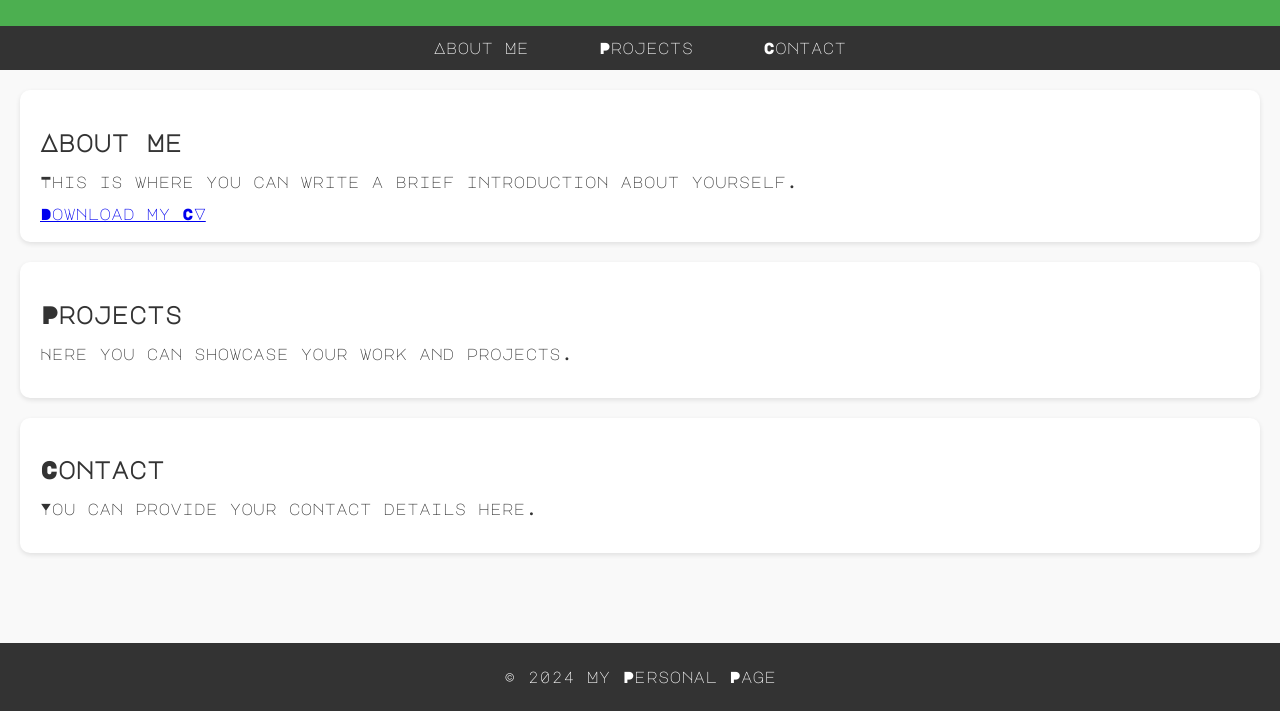
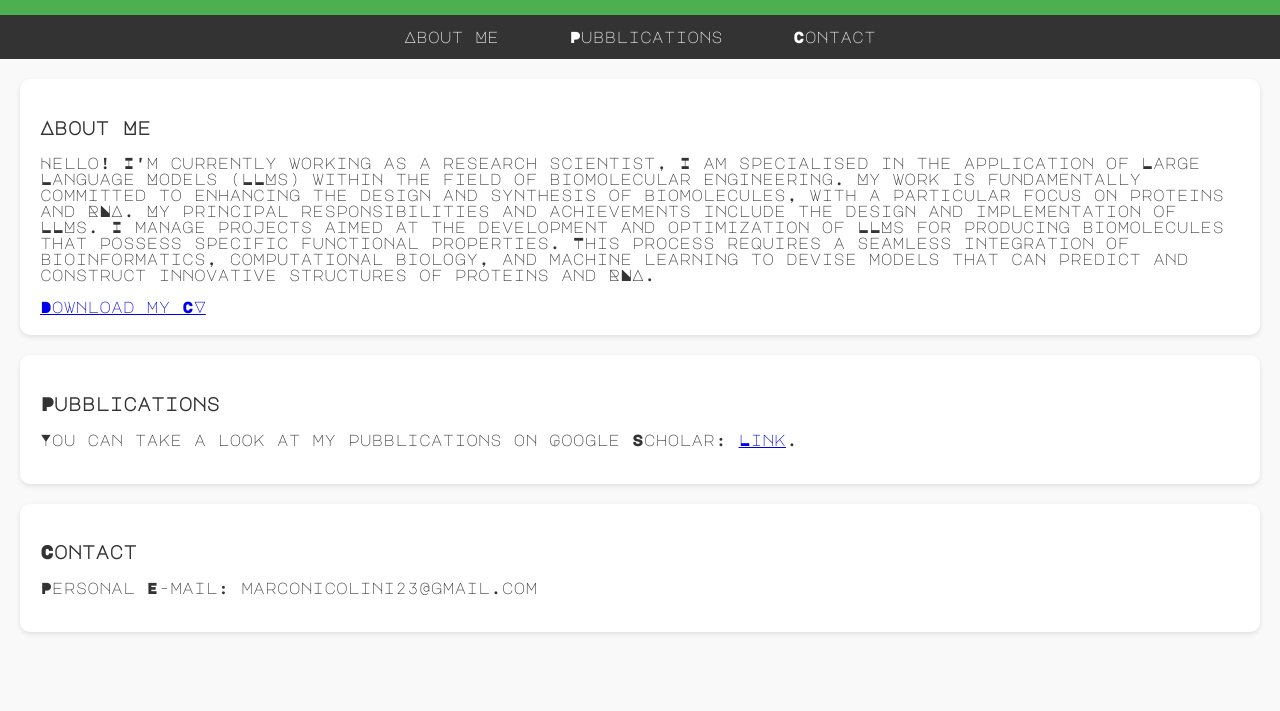
Before and after one commit to NicoRota-0/NicoRota-0.github.io, a plain HTML site: page index.html in a window 1280 px wide. Shown: the part 89-800 px from the top of the page. Drawn offline with Linux system fonts and the light colour scheme; a script that the page names is missing.

Commit message:
website-version 1.0

```diff
--- a/index.html
+++ b/index.html
@@ -11,31 +11,34 @@
 </head>
 <body>
     <header>
-        <h1>Welcome to My Personal Page</h1>
+        <h2>Marco Nicolini Personal Page</h2>
     </header>
     <nav>
         <ul>
             <li><a href="#about">About Me</a></li>
-            <li><a href="#projects">Projects</a></li>
+            <li><a href="#Pubblications">Pubblications</a></li>
             <li><a href="#contact">Contact</a></li>
         </ul>
     </nav>
     <section id="about">
-        <h2>About Me</h2>
-        <p>This is where you can write a brief introduction about yourself.</p>
+        <h3>About Me</h3>
+        <p>Hello! I'm currently working as a research scientist,
+          I am specialised in the application of Large Language Models (LLMs) within the field of biomolecular engineering.
+          My work is fundamentally committed to enhancing the design and synthesis of biomolecules, with a particular focus on proteins and RNA.
+          My principal responsibilities and achievements include the design and implementation of LLMs.
+          I manage projects aimed at the development and optimization of LLMs for producing biomolecules that possess specific functional properties.
+          This process requires a seamless integration of bioinformatics, computational biology,
+          and machine learning to devise models that can predict and construct innovative structures of proteins and RNA.</p>
         <a href="cv/cv.pdf" target="_blank">Download my CV</a>
     </section>
-    <section id="projects">
-        <h2>Projects</h2>
-        <p>Here you can showcase your work and projects.</p>
+    <section id="Pubblications">
+        <h3>Pubblications</h3>
+        <p>You can take a look at my pubblications on Google Scholar: <a href="https://scholar.google.com/citations?user=oSxpmUoAAAAJ&hl=en&oi=ao" target="_blank">Link</a>.</p>
     </section>
     <section id="contact">
-        <h2>Contact</h2>
-        <p>You can provide your contact details here.</p>
+        <h3>Contact</h3>
+        <p>Personal E-mail: marconicolini23@gmail.com</p>
     </section>
-    <footer>
-        <p>&copy; 2024 My Personal Page</p>
-    </footer>
     <script src="scripts.js"></script>
 </body>
 </html>
```
